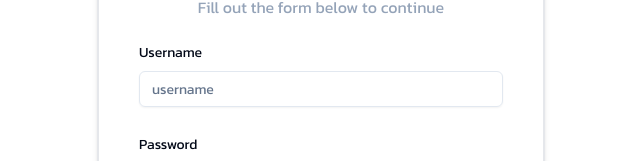
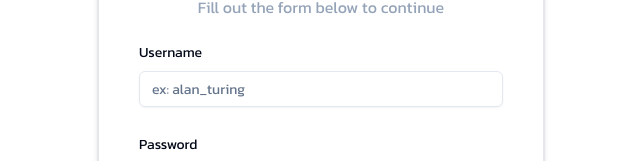
Before and after one commit to deepu7ds/MysteryLnk, a Next.js app: page /sign-up in a window 1280 px wide. Shown: the part 273-434 px from the top of the page, without its empty margins (319-959 px from the left). Built offline with nearby package versions, Linux system fonts and the light colour scheme.

Commit message:
change form text

```diff
--- a/src/app/(auth)/sign-in/page.tsx
+++ b/src/app/(auth)/sign-in/page.tsx
@@ -95,7 +95,7 @@
                                         <FormLabel>Username</FormLabel>
                                         <FormControl>
                                             <Input
-                                                placeholder="ex: alan_turing"
+                                                placeholder="username"
                                                 {...field}
                                             />
                                         </FormControl>
--- a/src/app/(auth)/sign-up/page.tsx
+++ b/src/app/(auth)/sign-up/page.tsx
@@ -133,7 +133,7 @@
                                         <FormControl>
                                             <div className="relative">
                                                 <Input
-                                                    placeholder="username"
+                                                    placeholder="ex: alan_turing"
                                                     {...field}
                                                     onChange={(e) => {
                                                         field.onChange(e);
```
